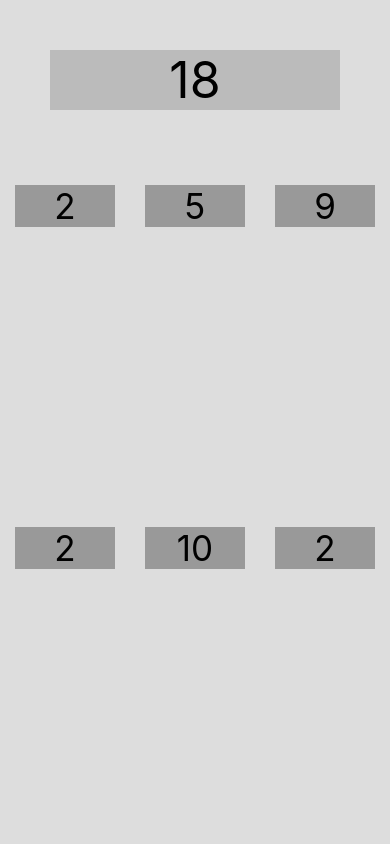
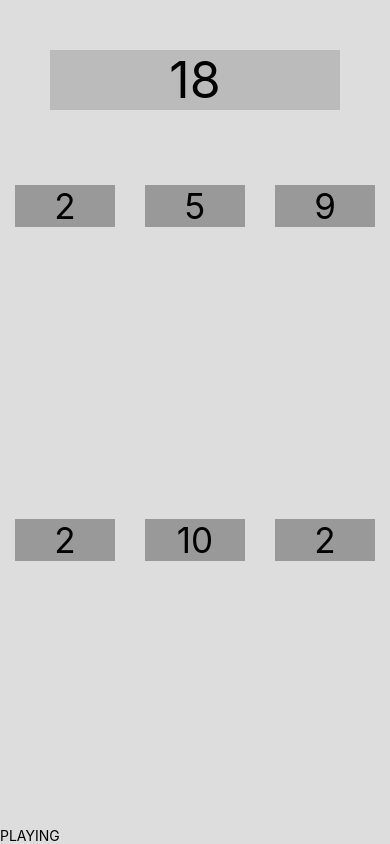
Before and after one commit to torufuruya/TargetSum, a React Native app: screen / in a window 390 px wide. Built offline with nearby package versions, Linux system fonts and the light colour scheme.

Commit message:
Computing dynamic values where needed

```diff
--- a/src/components/Game.js
+++ b/src/components/Game.js
@@ -5,25 +5,41 @@ import RandomNumber from './RandomNumber';
 
 class Game extends React.Component {
   state = {
-    selectedNumbers: [],
+    selectedIds: [],
   };
   randomNumbers = Array
     .from({ length: this.props.randomNumberCount })
     .map(() => 1 + Math.floor(10 * Math.random()))
   target = this.randomNumbers
     .slice(0, this.props.randomNumberCount - 2)
-    .reduce((acc, curr) => acc + curr, 0)
+    .reduce((acc, curr) => acc + curr, 0);
   // TODO: Shuffle the random numbers
 
   isNumberSelected = (numberIndex) => {
-    return this .state.selectedNumbers.indexOf(numberIndex) >= 0;
+    return this .state.selectedIds.indexOf(numberIndex) >= 0;
   };
-  selecedNumbers = (numberIndex) => {
+  selectNumber = (numberIndex) => {
     this.setState((prevState) => ({
-      selectedNumbers: [...prevState.selectedNumbers, numberIndex],
+      selectedIds: [...prevState.selectedIds, numberIndex],
     }));
   };
+  // gameStatus: PLAYING, WON, LOST
+  gameStatus = () => {
+    const sumSelected = this.state.selectedIds.reduce((acc, curr) => {
+      return acc + this.randomNumbers[curr];
+    }, 0);
+    if (sumSelected < this.target) {
+      return 'PLAYING';
+    }
+    if (sumSelected === this.target) {
+      return 'WON';
+    }
+    if (sumSelected > this.target) {
+      return 'LOST';
+    }
+  };
   render() {
+    const gameStatus = this.gameStatus();
     return (
       <View style={styles.container}>
         <Text style={styles.target}>{this.target}</Text>
@@ -34,10 +50,11 @@ class Game extends React.Component {
               id={index}
               number={randomNumber}
               isDisabled={this.isNumberSelected(index)}
-              onPress={this.selecedNumbers}
+              onPress={this.selectNumber}
             />
           )}
         </View>
+        <Text>{gameStatus}</Text>
       </View>
     );
   };
```
